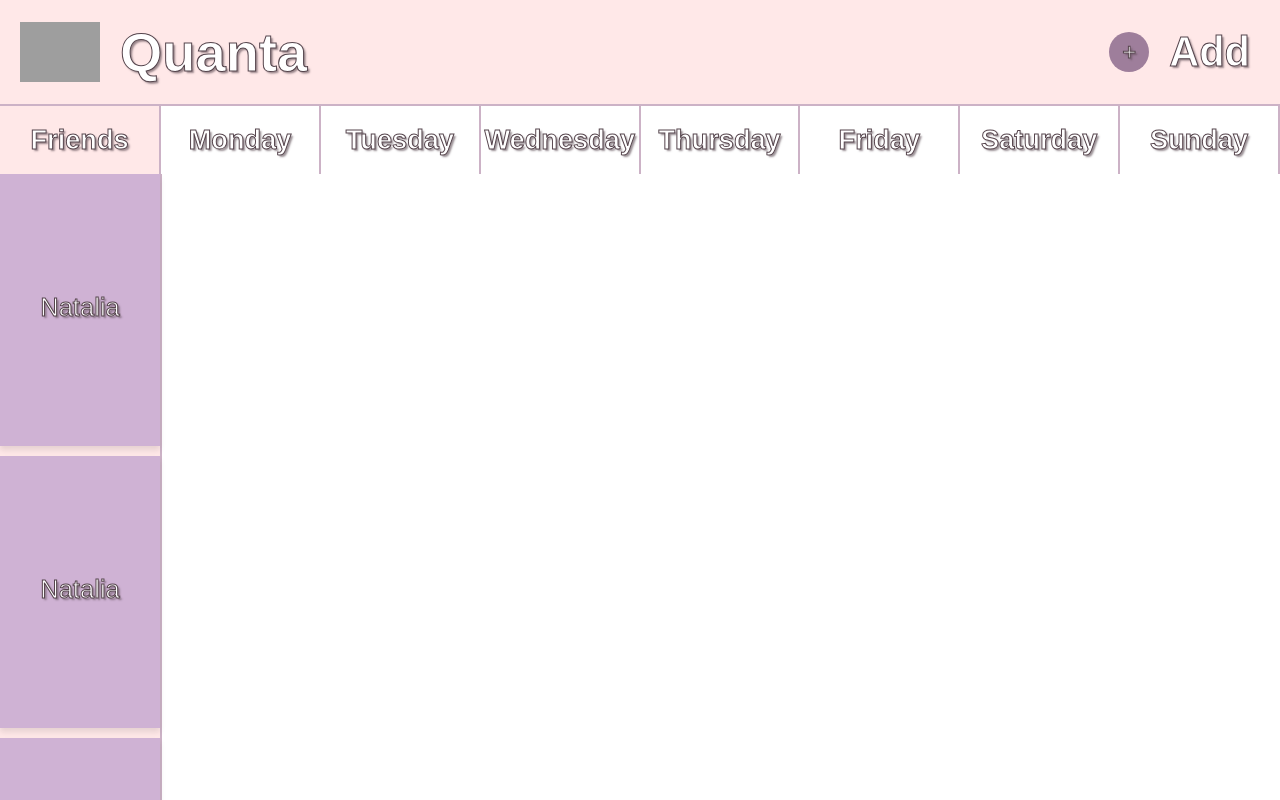
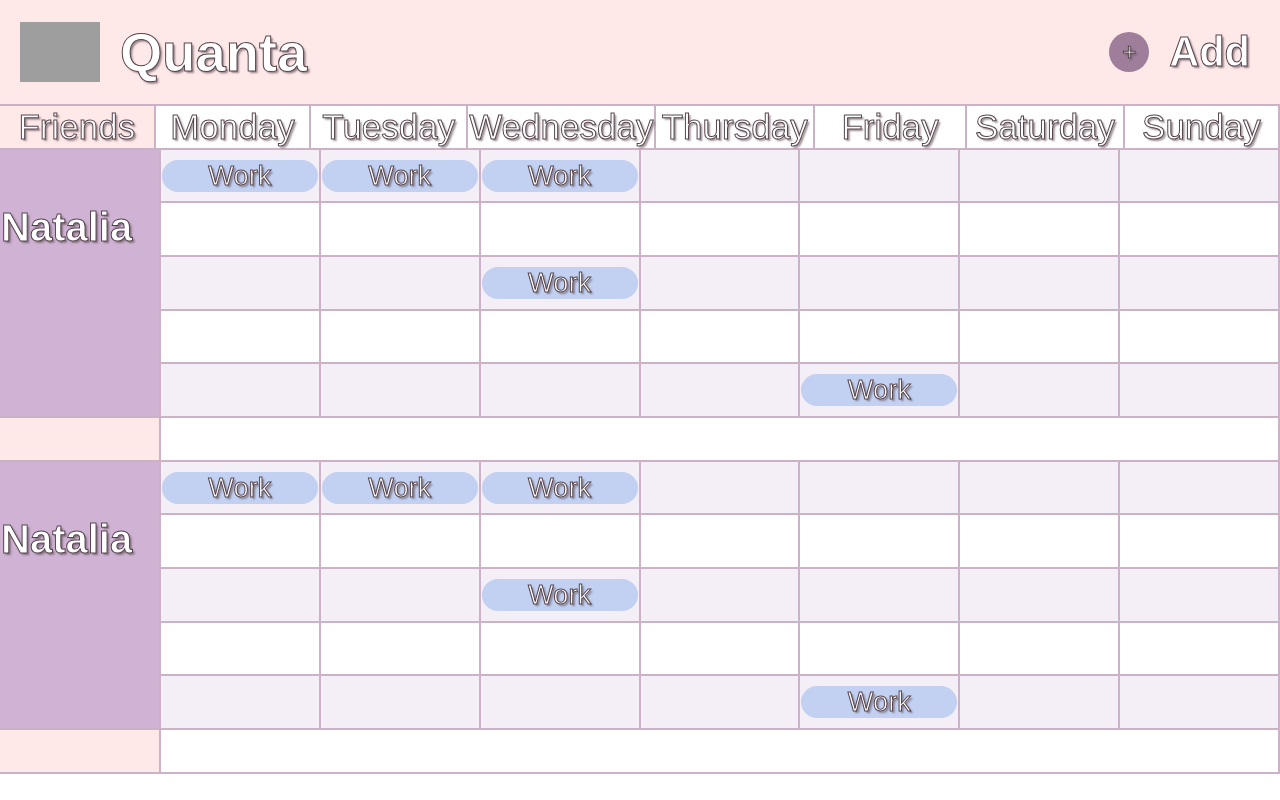
Before and after one commit to koteczki01/time_management_web_app, a Nuxt app in the folder frontend/: page /calendar in a window 1280 px wide. Shown: the top 800 px of the page. Built offline with nearby package versions, Linux system fonts and the light colour scheme; grey boxes are pictures that could not be loaded.

Commit message:
wygląd kalendarza

```diff
--- a/frontend/package.json
+++ b/frontend/package.json
@@ -12,7 +12,7 @@
   },
   "dependencies": {
     "nuxt": "^3.11.1",
-    "vue": "^3.4.21",
+    "vue": "^3.4.27",
     "vue-router": "^4.3.0"
   },
   "devDependencies": {
--- a/frontend/pages/calendar.vue
+++ b/frontend/pages/calendar.vue
@@ -9,43 +9,101 @@
       <h1>Add</h1>
     </div>
   </div>
-  <div class="calendar-bar">
-    <div class="friends">
-      <h1>Friends</h1>
-    </div>
-    <div>
-    <h1>Monday</h1>
-    </div>
-    <div>
-    <h1>Tuesday</h1>
-    </div>
-    <div>
-    <h1>Wednesday</h1>
-    </div>
-    <div>
-    <h1>Thursday</h1>
-    </div>
-    <div>
-    <h1>Friday</h1>
-    </div>
-    <div>
-    <h1>Saturday</h1>
-    </div>
-    <div>
-    <h1>Sunday</h1>
-    </div>
-  </div>
-  <div class="friends_names">
-    <div class="name" v-for="friend in numberOfFriends" :key="friend">
-      Natalia
-    </div>
-  </div>
+  <table>
+    <tr>
+      <td id="friends">Friends</td>
+      <td id="calendar-bar">Monday</td>
+      <td id="calendar-bar">Tuesday</td>
+      <td id="calendar-bar">Wednesday</td>
+      <td id="calendar-bar">Thursday</td>
+      <td id="calendar-bar">Friday</td>
+      <td id="calendar-bar">Saturday</td>
+      <td id="calendar-bar">Sunday</td>
+    </tr>
+  </table>
 
+  <table id="main-table" v-for="row in numberOfRows">
+    <tr class="color">
+      <td rowspan="5" class="box" >
+         <h1 id="name">
+          <h1> </h1>
+          Natalia</h1>
+      </td>
+      <td ><div id="work"> Work </div></td> <td><div id="work"> Work </div></td><td><div id="work"> Work </div></td><td></td><td></td><td></td><td></td>
+    </tr>
+    <tr>
+      <td></td> <td></td><td></td><td></td><td></td><td></td><td></td>
+    </tr>
+    <tr class="color">
+      <td></td> <td></td><td><div id="work"> Work </div></td><td></td><td></td><td></td><td></td>
+    </tr>
+    <tr>
+      <td></td> <td></td><td></td><td></td><td></td><td></td><td></td>
+    </tr>
+    <tr class="color">
+      <td></td> <td></td><td></td><td></td><td><div id="work"> Work </div></td><td></td><td></td>
+    </tr>
+    <tr id="gap">
+      <td id="diff_color"></td>
+      <td colspan="7"></td>
+    </tr>
+
+  </table>
 </template>
 
 <style>
 body{
   margin: 0;
+}
+table, th, td,tr {
+  border-right: 2px solid #CCB2C6;
+  border-bottom: 2px solid #CCB2C6;
+  text-align: center;
+  -webkit-text-stroke: 1px rgb(85, 68, 76);
+  text-shadow: 2px 2px 2px rgb(85, 68, 76, 0.6);
+  font-family: 'Lao Muang Don', sans-serif;
+  color: #fff;
+  font-size: 1.7rem;
+}
+
+#work{
+  background-color:#1569df39;
+  border-radius:40px ;
+}
+
+table {
+  border-collapse: collapse;
+  width:100%;
+}
+td {
+  height: 40px;
+  width:12.5%;
+}
+
+.main-content {
+  display: flex;
+}
+.box{
+  background-color: #cfb2d4;
+}
+#main-table{
+  border-collapse: collapse;
+}
+#diff_color{
+  background-color: #FFE8E8;
+}
+.main-calendar{
+  display:inline-grid;
+  width:100%;
+  grid-template-columns: repeat(8, 100px);
+  grid-template-rows: repeat(auto-fill, 100px);
+  /* border-right: 2px solid #CCB2C6; */
+}
+.color{
+  background-color: #cfb2d439;
+}
+.gap{
+  font-size: 65px;
 }
 .top-bar {
   width: 100%;
@@ -104,65 +162,34 @@ body{
   align-items: center;
   justify-content: center;
 }
-.calendar-bar{
-  display: flex;
-  align-items: flex-start;
+#calendar-bar {
+  display: table-cell;
+  justify-content: center;
+  width: 12.5%;
+  font-size: 35px;
 }
-.calendar-bar div:not(.friends) {
-  border-right: 2px solid #CCB2C6;
-  border-bottom: none;
-  display: flex;
+#friends{
+  background-color: #FFE8E8;
+  width: 12.5%;
+  display: table-cell;
   justify-content: center;
-  width: 12.4%;
+  font-size: 35px;
 }
-.calendar-bar div h1{
-  -webkit-text-stroke: 1px rgb(85, 68, 76);
-  text-shadow: 2px 2px 2px rgb(85, 68, 76, 0.6);
-  font-family: 'Lao Muang Don', sans-serif;
-  color: #fff;
-  font-size: 1.7rem;
-}
-.friends{
-  background-color: #FFE8E8;
-  width:12.5%;
-  border-right: 2px solid #CCB2C6;
-  border-bottom: none;
-  display: flex;
-  justify-content: center;
-}
-.friends_names {
-  border-right: 2px solid #CCB2C6;
-  width: 12.5%;
-  color: white;
-  -webkit-text-stroke: 1px rgb(85, 68, 76);
-  text-shadow: 2px 2px 2px rgb(85, 68, 76, 0.6);
-  font-family: 'Lao Muang Don', sans-serif;
-  background-color: #FFE8E8;
-  padding: 0;
-  margin: 0;
-}
-.name {
-  display: flex;
+#name {
+  display: table-cell;
   justify-content: center;
   align-items: center;
-  width: 100%;
-  padding-bottom: 5px;
-  margin-bottom: 10px;
-  height: 33.33vh;
-  box-shadow: 0 4px 6px rgba(0,0,0,0.1);
-  font-size: 1.6rem;
+  padding-bottom: 0;
+  margin-left: 0;
+  height: 33vh;
+  font-size:40px;
+  text-align: center;
   background-color: #cfb2d4;
 }
 </style>
 
-<script lang="ts">
-  import { defineComponent } from 'vue';
+<script setup lang="ts">
 
-  export default defineComponent({
-    data() {
-      return {
-        numberOfFriends: 3
-      };
-    }
-  });
+const numberOfFriends = ref(2);
+const numberOfRows = ref(numberOfFriends);
 </script>
```
Also changed, not shown: 2 other files (tests, documents, lock files or other folders).
